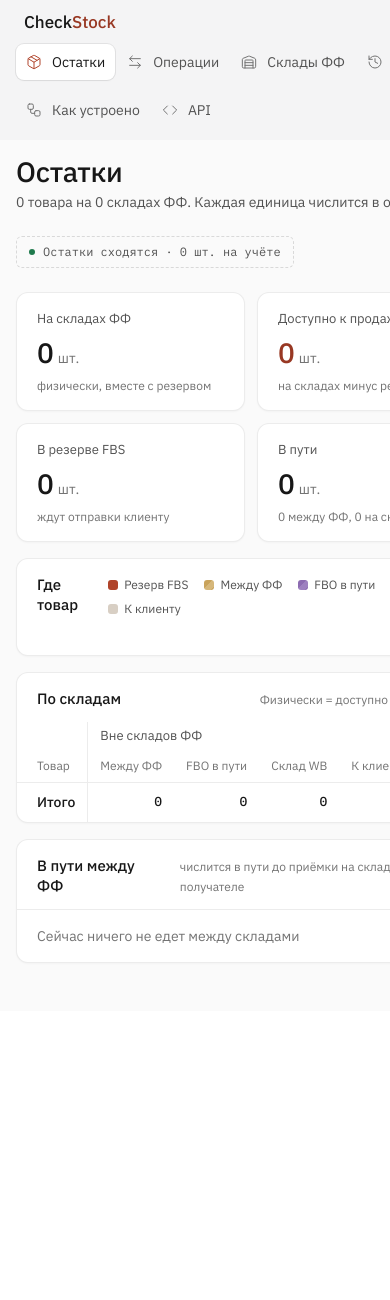
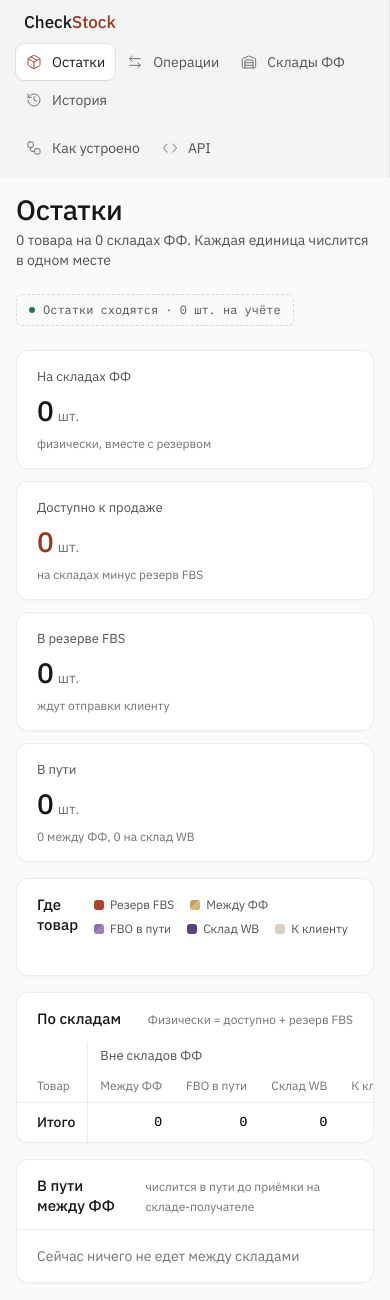
Before and after one commit to balobol229-cmd/test_work, a FastAPI app: page / in a window 390 px wide; the page is wider, and only the part inside the window is pictured. Shown: the top 1300 px of that part. Before the commit the page ends 963 px from the top of that part, so only its background shows below. Run offline with FastAPI, Linux system fonts and the light colour scheme.

Commit message:
Вёрстка на узком экране и сброс кэша стилей
Co-Authored-By: Claude Opus 5.5 <noreply@anthropic.com>

```diff
--- a/app/static/style.css
+++ b/app/static/style.css
@@ -463,7 +463,8 @@ form.inline { display: inline; margin: 0; }
 }
 
 @media (max-width: 760px) {
-  .shell { grid-template-columns: 1fr; }
+  .shell { grid-template-columns: minmax(0, 1fr); }
+  .stats { grid-template-columns: minmax(0, 1fr); }
   .side { position: static; height: auto; flex-direction: row; flex-wrap: wrap; align-items: center; gap: 12px; padding: 12px 16px; }
   .nav { flex-direction: row; flex-wrap: wrap; }
   .nav-label, .side-foot { display: none; }
--- a/app/templates/base.html
+++ b/app/templates/base.html
@@ -8,7 +8,7 @@
   <link rel="preconnect" href="https://fonts.googleapis.com">
   <link rel="preconnect" href="https://fonts.gstatic.com" crossorigin>
   <link href="https://fonts.googleapis.com/css2?family=IBM+Plex+Mono:wght@400;500&family=IBM+Plex+Sans:wght@400;500;600&display=swap" rel="stylesheet">
-  <link rel="stylesheet" href="/static/style.css">
+  <link rel="stylesheet" href="/static/style.css?v={{ css_version }}">
 </head>
 <body>
 <div class="shell">
--- a/app/web/pages.py
+++ b/app/web/pages.py
@@ -31,6 +31,8 @@ templates.env.filters["n"] = lambda v: f"{v:,}".replace(",", " ") if isinstanc
 templates.env.globals["place"] = views.place_label
 templates.env.globals["ACTIONS"] = views.ACTIONS
 templates.env.globals["can_delete"] = inv.can_delete
+# Версия стилей по времени изменения файла: браузер не покажет устаревший CSS после обновления.
+templates.env.globals["css_version"] = int((Path(__file__).parent.parent / "static" / "style.css").stat().st_mtime)
 
 REPLAYED = "Повтор: эта операция уже проведена, остатки не изменились"
 
```
